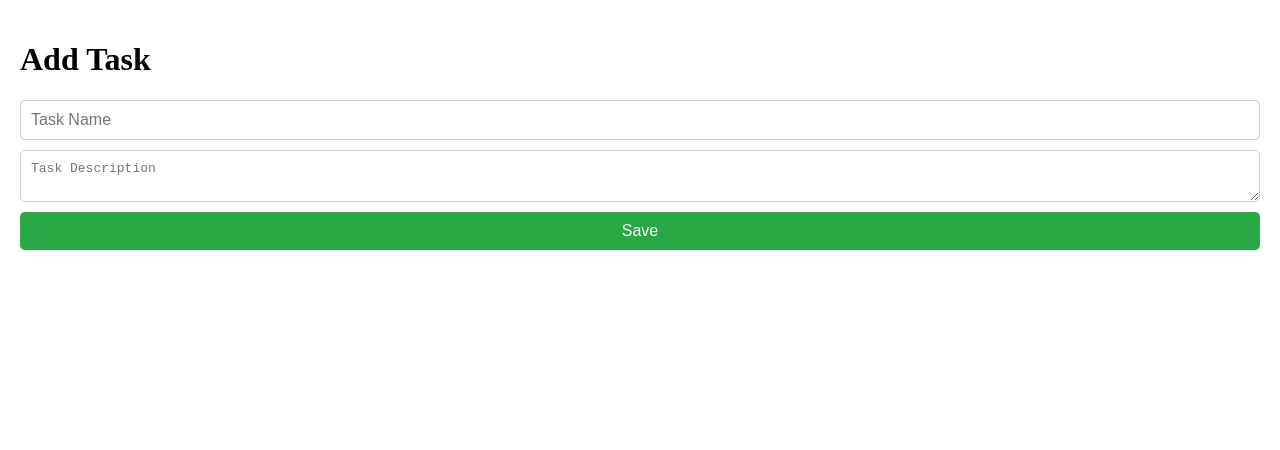
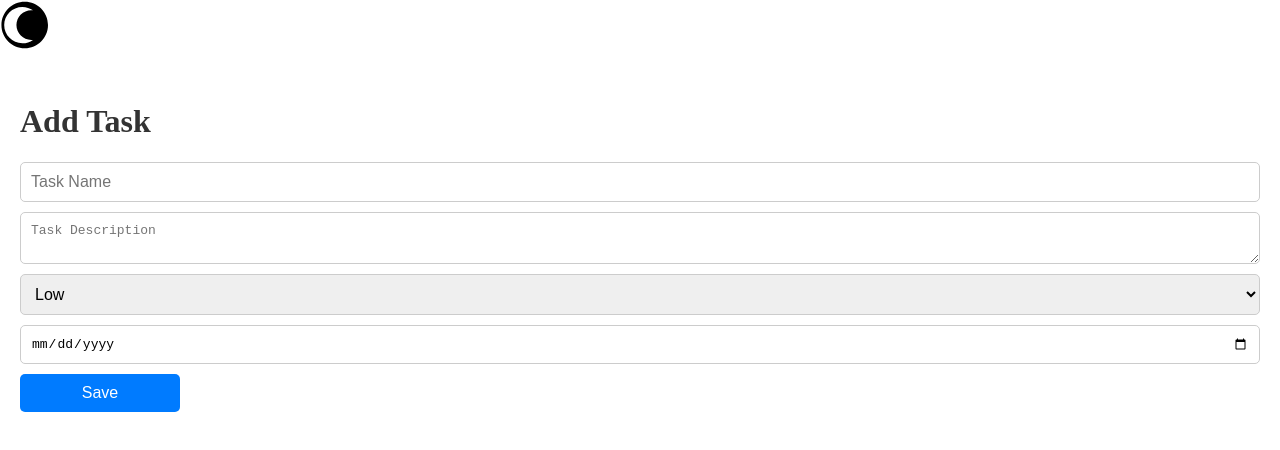
Before and after one commit to kris-985/task-management-app, a React (Create React App) app: page /add in a window 1280 px wide. Shown: the top 450 px of the page. Built offline with nearby package versions, Linux system fonts and the light colour scheme.

Commit message:
Added darkmode, searchbar,priority,dueDate

```diff
--- a/package.json
+++ b/package.json
@@ -9,6 +9,7 @@
     "@testing-library/user-event": "^13.5.0",
     "react": "^18.3.1",
     "react-dom": "^18.3.1",
+    "react-icons": "^5.2.1",
     "react-redux": "^9.1.2",
     "react-router-dom": "^6.24.0",
     "react-scripts": "5.0.1",
--- a/src/App.jsx
+++ b/src/App.jsx
@@ -1,20 +1,38 @@
-import React from 'react';
-import { BrowserRouter as Router, Route, Routes } from 'react-router-dom';
-import TaskList from './components/TaskList';
-import AddTask from './components/AddTask';
-import EditTask from './components/EditTask';
-import './index.css';
+import React, { useState } from "react";
+import { BrowserRouter as Router, Route, Routes } from "react-router-dom";
+import TaskList from "./components/TaskList";
+import AddTask from "./components/AddTask";
+import EditTask from "./components/EditTask";
+import { GiMoon } from "react-icons/gi";
+import "./index.css";
+import styled from "styled-components";
 
 const App = () => {
+  const [darkMode, setDarkMode] = useState(false);
+
+  const toggleDarkMode = () => {
+    setDarkMode((prevMode) => !prevMode);
+  };
+
   return (
     <Router>
-      <Routes>
-        <Route path="/" element={<TaskList />} />
-        <Route path="/add" element={<AddTask />} />
-        <Route path="/edit/:id" element={<EditTask />} />
-      </Routes>
+      <div className={darkMode ? "dark-mode" : ""}>
+        <Moon onClick={toggleDarkMode}>
+          <GiMoon />
+          {darkMode ? "" : ""}
+        </Moon>
+        <Routes>
+          <Route path="/" exact element={<TaskList darkMode={darkMode} />} />
+          <Route path="/add" element={<AddTask darkMode={darkMode} />} />
+          <Route path="/edit/:id" element={<EditTask darkMode={darkMode} />} />
+        </Routes>
+      </div>
     </Router>
   );
 };
 
 export default App;
+
+const Moon = styled.span`
+ font-size: 50px;
+`;
--- a/src/components/AddTask.jsx
+++ b/src/components/AddTask.jsx
@@ -1,24 +1,26 @@
-import React, { useState } from "react";
-import { useDispatch } from "react-redux";
-import { useNavigate } from "react-router-dom";
-import { addTask } from "../store/actions";
-import styled from "styled-components";
+import React, { useState } from 'react';
+import { useDispatch } from 'react-redux';
+import { useNavigate } from 'react-router-dom';
+import { addTask } from '../store/actions';
+import styled, { css } from 'styled-components';
 
-const AddTask = () => {
-  const [name, setName] = useState("");
-  const [description, setDescription] = useState("");
+const AddTask = ({ darkMode }) => {
+  const [name, setName] = useState('');
+  const [description, setDescription] = useState('');
+  const [priority, setPriority] = useState('low');
+  const [dueDate, setDueDate] = useState('');
   const dispatch = useDispatch();
   const navigate = useNavigate();
 
   const handleSubmit = (e) => {
     e.preventDefault();
-    if (name.trim() === "") return;
-    dispatch(addTask({ name, description }));
-    navigate("/");
+    if (name.trim() === '') return;
+    dispatch(addTask({ name, description, priority, dueDate }));
+    navigate('/');
   };
 
   return (
-    <Container>
+    <Container darkMode={darkMode}>
       <h1>Add Task</h1>
       <Form onSubmit={handleSubmit}>
         <Input
@@ -26,13 +28,30 @@ const AddTask = () => {
           placeholder="Task Name"
           value={name}
           onChange={(e) => setName(e.target.value)}
+          darkMode={darkMode}
         />
         <Textarea
           placeholder="Task Description"
           value={description}
           onChange={(e) => setDescription(e.target.value)}
+          darkMode={darkMode}
         />
-        <Button type="submit">Save</Button>
+        <Select
+          value={priority}
+          onChange={(e) => setPriority(e.target.value)}
+          darkMode={darkMode}
+        >
+          <option value="low">Low</option>
+          <option value="medium">Medium</option>
+          <option value="high">High</option>
+        </Select>
+        <Input
+          type="date"
+          value={dueDate}
+          onChange={(e) => setDueDate(e.target.value)}
+          darkMode={darkMode}
+        />
+        <Button type="submit" darkMode={darkMode}>Save</Button>
       </Form>
     </Container>
   );
@@ -42,6 +61,15 @@ export default AddTask;
 
 const Container = styled.div`
   padding: 20px;
+  background-color: #fff;
+  color: #333;
+
+  ${(props) =>
+    props.darkMode &&
+    css`
+      background-color: #333;
+      color: #fff;
+    `}
 `;
 
 const Form = styled.form`
@@ -55,6 +83,14 @@ const Input = styled.input`
   font-size: 1em;
   border: 1px solid #ccc;
   border-radius: 5px;
+
+  ${(props) =>
+    props.darkMode &&
+    css`
+      background-color: #444;
+      color: #fff;
+      border-color: #666;
+    `}
 `;
 
 const Textarea = styled.textarea`
@@ -63,18 +99,53 @@ const Textarea = styled.textarea`
   font-size: 1em;
   border: 1px solid #ccc;
   border-radius: 5px;
+
+  ${(props) =>
+    props.darkMode &&
+    css`
+      background-color: #444;
+      color: #fff;
+      border-color: #666;
+    `}
+`;
+
+const Select = styled.select`
+  margin-bottom: 10px;
+  padding: 10px;
+  font-size: 1em;
+  border: 1px solid #ccc;
+  border-radius: 5px;
+
+  ${(props) =>
+    props.darkMode &&
+    css`
+      background-color: #444;
+      color: #fff;
+      border-color: #666;
+    `}
 `;
 
 const Button = styled.button`
+  width: 10rem;
   padding: 10px;
   font-size: 1em;
-  background: #28a745;
+  background: #007bff;
   color: #fff;
   border: none;
   border-radius: 5px;
   cursor: pointer;
 
   &:hover {
-    background: #218838;
+    background: #0056b3;
   }
+
+  ${(props) =>
+    props.darkMode &&
+    css`
+      background: #2196f3;
+
+      &:hover {
+        background: #1e88e5;
+      }
+    `}
 `;
--- a/src/components/EditTask.jsx
+++ b/src/components/EditTask.jsx
@@ -2,14 +2,16 @@ import React, { useState, useEffect } from 'react';
 import { useSelector, useDispatch } from 'react-redux';
 import { useParams, useNavigate } from 'react-router-dom';
 import { editTask } from '../store/actions';
-import styled from 'styled-components';
+import styled, { css } from 'styled-components';
 
-const EditTask = () => {
+const EditTask = ({ darkMode }) => {
   const { id } = useParams();
-  const tasks = useSelector(state => state.tasks);
-  const task = tasks.find(task => task.id === id);
+  const tasks = useSelector((state) => state.tasks);
+  const task = tasks.find((task) => task.id === id);
   const [name, setName] = useState(task ? task.name : '');
   const [description, setDescription] = useState(task ? task.description : '');
+  const [priority, setPriority] = useState(task ? task.priority : 'low');
+  const [dueDate, setDueDate] = useState(task ? task.dueDate : '');
   const dispatch = useDispatch();
   const navigate = useNavigate();
 
@@ -22,12 +24,12 @@ const EditTask = () => {
   const handleSubmit = (e) => {
     e.preventDefault();
     if (name.trim() === '') return;
-    dispatch(editTask({ id, name, description }));
+    dispatch(editTask({ id, name, description, priority, dueDate }));
     navigate('/');
   };
 
   return (
-    <Container>
+    <Container darkMode={darkMode}>
       <h1>Edit Task</h1>
       <Form onSubmit={handleSubmit}>
         <Input
@@ -35,13 +37,32 @@ const EditTask = () => {
           placeholder="Task Name"
           value={name}
           onChange={(e) => setName(e.target.value)}
+          darkMode={darkMode}
         />
         <Textarea
           placeholder="Task Description"
           value={description}
           onChange={(e) => setDescription(e.target.value)}
+          darkMode={darkMode}
         />
-        <Button type="submit">Save</Button>
+        <Select
+          value={priority}
+          onChange={(e) => setPriority(e.target.value)}
+          darkMode={darkMode}
+        >
+          <option value="low">Low</option>
+          <option value="medium">Medium</option>
+          <option value="high">High</option>
+        </Select>
+        <Input
+          type="date"
+          value={dueDate}
+          onChange={(e) => setDueDate(e.target.value)}
+          darkMode={darkMode}
+        />
+        <Button type="submit" darkMode={darkMode}>
+          Save
+        </Button>
       </Form>
     </Container>
   );
@@ -51,11 +72,26 @@ export default EditTask;
 
 const Container = styled.div`
   padding: 20px;
+
+  ${(props) =>
+    props.darkMode &&
+    css`
+      background-color: #333;
+      color: #fff;
+    `}
 `;
 
 const Form = styled.form`
   display: flex;
   flex-direction: column;
+
+  ${(props) =>
+    props.darkMode &&
+    css`
+      background-color: #444;
+      color: #fff;
+      border-color: #666;
+    `}
 `;
 
 const Input = styled.input`
@@ -64,6 +100,14 @@ const Input = styled.input`
   font-size: 1em;
   border: 1px solid #ccc;
   border-radius: 5px;
+
+  ${(props) =>
+    props.darkMode &&
+    css`
+      background-color: #444;
+      color: #fff;
+      border-color: #666;
+    `}
 `;
 
 const Textarea = styled.textarea`
@@ -72,18 +116,54 @@ const Textarea = styled.textarea`
   font-size: 1em;
   border: 1px solid #ccc;
   border-radius: 5px;
+
+  ${(props) =>
+    props.darkMode &&
+    css`
+      background-color: #444;
+      color: #fff;
+      border-color: #666;
+    `}
+`;
+
+const Select = styled.select`
+  margin-bottom: 10px;
+  padding: 10px;
+  font-size: 1em;
+  border: 1px solid #ccc;
+  border-radius: 5px;
+  background-color: #fff; /* Default background color */
+
+  ${(props) =>
+    props.darkMode &&
+    css`
+      background-color: #444;
+      color: #fff;
+      border-color: #666;
+    `}
 `;
 
 const Button = styled.button`
+  width: 10rem;
   padding: 10px;
   font-size: 1em;
-  background: #28a745;
+  background: #007bff;
   color: #fff;
   border: none;
   border-radius: 5px;
   cursor: pointer;
 
   &:hover {
-    background: #218838;
+    background: #0056b3;
   }
+
+  ${(props) =>
+    props.darkMode &&
+    css`
+      background: #2196f3;
+
+      &:hover {
+        background: #1e88e5;
+      }
+    `}
 `;
--- a/src/components/TaskList.jsx
+++ b/src/components/TaskList.jsx
@@ -1,51 +1,59 @@
-import React, { useState } from 'react';
+import React from 'react';
 import { useSelector, useDispatch } from 'react-redux';
+import { Link } from 'react-router-dom';
 import { deleteTask } from '../store/actions';
-import styled from 'styled-components';
-import { Link } from 'react-router-dom';
+import styled, { css } from 'styled-components';
 
-const TaskList = () => {
-  const [search, setSearch] = useState('');
-  const tasks = useSelector(state => state.tasks);
+const TaskList = ({ darkMode }) => {
+  const tasks = useSelector((state) =>
+    [...state.tasks].sort((a, b) => {
+      if (!a.dueDate) return 1;
+      if (!b.dueDate) return -1;
+      return new Date(a.dueDate) - new Date(b.dueDate);
+    })
+  );
   const dispatch = useDispatch();
 
   const handleDelete = (id) => {
-    if (window.confirm("Are you sure you want to delete this task?"))
-    dispatch(deleteTask(id));
+    if (window.confirm('Are you sure you want to delete this task?')) {
+      dispatch(deleteTask(id));
+    }
   };
 
-  const filteredTasks = tasks.filter(task =>
-    task.name.toLowerCase().includes(search.toLowerCase())
-  );
-
   return (
-    <Container>
+    <Container darkMode={darkMode}>
       <h1>Task List</h1>
-      <SearchBar
-        type="text"
-        placeholder="Search tasks..."
-        value={search}
-        onChange={(e) => setSearch(e.target.value)}
-      />
-      <TaskLists>
-        {filteredTasks.map(task => (
-          <TaskItem key={task.id}>
-            <TaskDetails>
-              <h2>{task.name}</h2>
+      <Link to="/add">
+        <AddButton darkMode={darkMode}>Add Task</AddButton>
+      </Link>
+      <ul>
+        {tasks.map((task) => (
+          <TaskItem key={task.id} darkMode={darkMode}>
+            <TaskInfo>
+              <h3>{task.name}</h3>
               <p>{task.description}</p>
-            </TaskDetails>
+              {task.priority && (
+                <TaskPriority priority={task.priority} darkMode={darkMode}>
+                 Priority: {task.priority.charAt(0).toUpperCase() +
+                    task.priority.slice(1)}
+                </TaskPriority>
+              )}
+              {task.dueDate && <p>Due Date: {task.dueDate}</p>}
+            </TaskInfo>
             <TaskActions>
               <Link to={`/edit/${task.id}`}>
-                <Button>Edit</Button>
+                <Button darkMode={darkMode}>Edit</Button>
               </Link>
-              <DeleteButton onClick={() => handleDelete(task.id)}>Delete</DeleteButton>
+              <Button
+                onClick={() => handleDelete(task.id)}
+                darkMode={darkMode}
+              >
+                Delete
+              </Button>
             </TaskActions>
           </TaskItem>
         ))}
-      </TaskLists>
-      <Link to="/add">
-        <Button>Add Task</Button>
-      </Link>
+      </ul>
     </Container>
   );
 };
@@ -54,35 +62,44 @@ export default TaskList;
 
 const Container = styled.div`
   padding: 20px;
+
+  ${(props) =>
+    props.darkMode &&
+    css`
+      background-color: #333;
+      color: #fff;
+    `}
 `;
+const AddButton = styled.button`
+  padding: 20px;
+  font-size: 20px;
+  background: #007bff;
+  color: #fff;
+  border: none;
+  border-radius: 5px;
+  cursor: pointer;
 
-const SearchBar = styled.input`
-  margin-bottom: 20px;
-  padding: 10px;
-  font-size: 1em;
-  border: 1px solid #ccc;
-  border-radius: 5px;
-  width: 50%;
-`;
-
-const TaskLists = styled.ul`
-  list-style-type: none;
-  padding: 0;
-`;
+  &:hover {
+    background: #0056b3;
+  }`;
 
 const TaskItem = styled.li`
-  margin-bottom: 10px;
-  padding: 10px;
-  border: 1px solid #ccc;
-  border-radius: 5px;
   display: flex;
   justify-content: space-between;
   align-items: center;
+  padding: 10px;
+  border-bottom: 1px solid #ccc;
+
+  ${(props) =>
+    props.darkMode &&
+    css`
+      background-color: #444;
+      border-color: #666;
+    `}
 `;
 
-const TaskDetails = styled.div`
-  flex-grow: 1;
-  margin-right: 20px;
+const TaskInfo = styled.div`
+  flex: 1;
 `;
 
 const TaskActions = styled.div`
@@ -90,24 +107,50 @@ const TaskActions = styled.div`
   gap: 10px;
 `;
 
+const TaskPriority = styled.span`
+  display: inline-block;
+  padding: 5px 10px;
+  border-radius: 5px;
+  color: #fff;
+  background-color: ${(props) =>
+    props.priority === 'high'
+      ? '#dc3545'
+      : props.priority === 'medium'
+      ? '#ffc107'
+      : '#28a745'};
+
+  ${(props) =>
+    props.darkMode &&
+    css`
+      background-color: ${(props) =>
+        props.priority === 'high'
+          ? '#ff5252'
+          : props.priority === 'medium'
+          ? '#ffd740'
+          : '#66bb6a'};
+    `}
+`;
+
 const Button = styled.button`
-  padding: 10px;
-  font-size: 1em;
-  background: #28a745;
+  padding: 5px 10px;
+  font-size: 0.9em;
+  background: #007bff;
   color: #fff;
   border: none;
   border-radius: 5px;
   cursor: pointer;
 
   &:hover {
-    background: #218838;
+    background: #0056b3;
   }
+
+  ${(props) =>
+    props.darkMode &&
+    css`
+      background: #2196f3;
+
+      &:hover {
+        background: #1e88e5;
+      }
+    `}
 `;
-
-const DeleteButton = styled(Button)`
-  background: #dc3545;
-
-  &:hover {
-    background: #c82333;
-  }
-`;
--- a/src/store/reducer.js
+++ b/src/store/reducer.js
@@ -8,7 +8,9 @@ const initialState = {
       const newTask = {
         id: Date.now().toString(),
         name: action.payload.name,
-          description: action.payload.description
+        description: action.payload.description,
+        priority: action.payload.priority,
+        dueDate: action.payload.dueDate,
       };
       const addedTasks = [...state.tasks, newTask];
       localStorage.setItem('tasks', JSON.stringify(addedTasks));
```
Also changed, not shown: 1 other file (tests, documents, lock files or other folders). Lines whose indentation alone changed are shown as unchanged.
